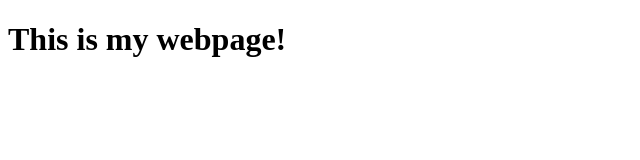
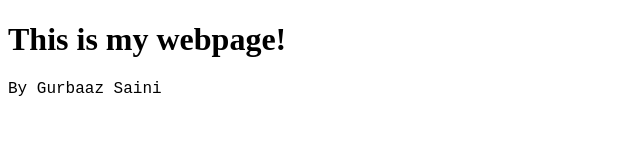
Before and after one commit to Gurbaaz-git/Gurbaaz-git.github.io, a plain HTML site: page index.html in a window 1280 px wide. Shown: the whole page, without its empty margins (0-640 px from the left). Drawn offline with Linux system fonts and the light colour scheme.

Commit message:
Adding style

```diff
--- a/index.html
+++ b/index.html
@@ -2,8 +2,14 @@
 <html>
     <head>
         <title>Website</title>
+        <style>
+            p {
+                font-family: 'Courier New', Courier, monospace;
+            }
+        </style>
     </head>
     <body>
         <h1>This is my webpage!</h1>
+        <p>By Gurbaaz Saini</p>
     </body>
 </html>
```
